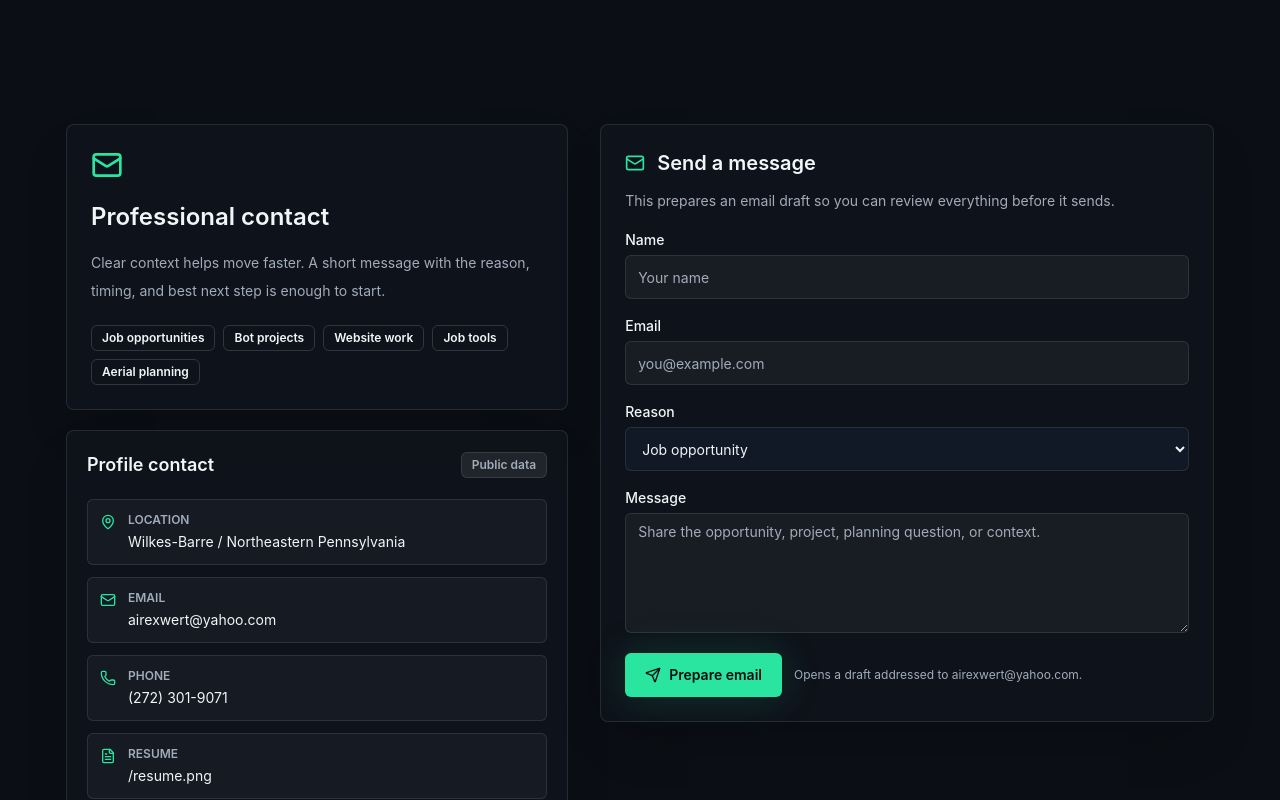
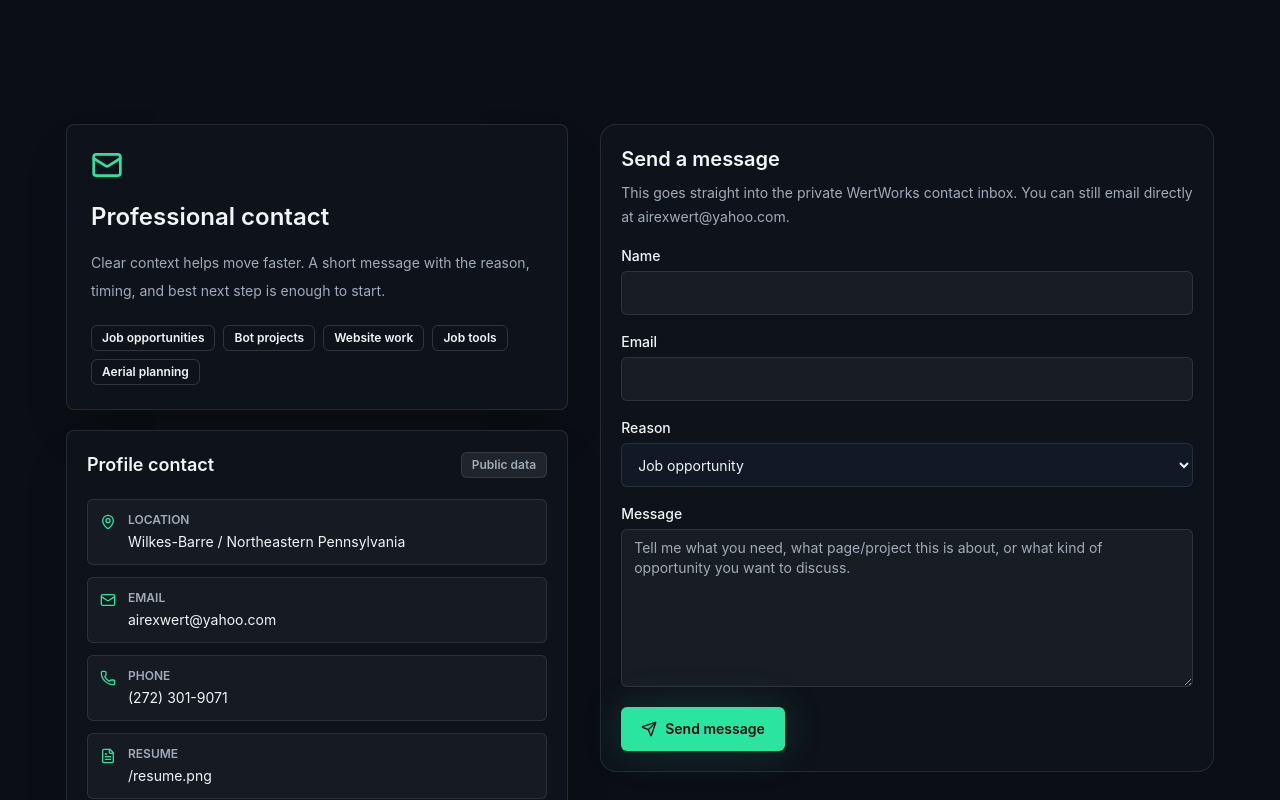
Before and after one commit to gissu-dev/airexwert, a Next.js app: page /contact in a window 1280 px wide. Shown: the part 360-1160 px from the top of the page. Built offline with nearby package versions, Linux system fonts and the light colour scheme.

Commit message:
Add working contact form submissions

```diff
--- /dev/null
+++ b/app/api/contact/route.ts
@@ -0,0 +1,82 @@
+import { NextRequest, NextResponse } from "next/server";
+
+import { createSupabaseAdminClient } from "@/lib/supabase-admin";
+
+export const dynamic = "force-dynamic";
+
+const allowedReasons = [
+  "Job opportunity",
+  "Automation / bot project",
+  "Website project",
+  "Job tool idea",
+  "Aerial planning conversation",
+  "General contact",
+];
+
+function clean(value: unknown) {
+  return String(value ?? "").trim();
+}
+
+function isEmail(value: string) {
+  return /^[^\s@]+@[^\s@]+\.[^\s@]+$/.test(value);
+}
+
+export async function POST(request: NextRequest) {
+  try {
+    const body = await request.json();
+
+    const name = clean(body.name);
+    const email = clean(body.email).toLowerCase();
+    const reason = clean(body.reason);
+    const message = clean(body.message);
+
+    if (name.length < 2) {
+      return NextResponse.json(
+        { error: "Please enter your name." },
+        { status: 400 },
+      );
+    }
+
+    if (!isEmail(email)) {
+      return NextResponse.json(
+        { error: "Please enter a valid email." },
+        { status: 400 },
+      );
+    }
+
+    if (!allowedReasons.includes(reason)) {
+      return NextResponse.json(
+        { error: "Please choose a valid reason." },
+        { status: 400 },
+      );
+    }
+
+    if (message.length < 10) {
+      return NextResponse.json(
+        { error: "Please add a little more context." },
+        { status: 400 },
+      );
+    }
+
+    const supabase = createSupabaseAdminClient();
+
+    const { error } = await supabase.from("contact_messages").insert({
+      name,
+      email,
+      reason,
+      message,
+      status: "new",
+    });
+
+    if (error) {
+      return NextResponse.json({ error: error.message }, { status: 500 });
+    }
+
+    return NextResponse.json({ ok: true });
+  } catch {
+    return NextResponse.json(
+      { error: "Could not send message." },
+      { status: 500 },
+    );
+  }
+}
--- a/components/contact-form.tsx
+++ b/components/contact-form.tsx
@@ -1,7 +1,8 @@
 "use client";
 
 import { useEffect, useState } from "react";
-import { AlertCircle, Mail, Send } from "lucide-react";
+import { AlertCircle, CheckCircle2, Send } from "lucide-react";
+
 import { Button } from "@/components/ui/button";
 import { Input } from "@/components/ui/input";
 import { Label } from "@/components/ui/label";
@@ -15,14 +16,16 @@ const reasons = [
   "Website project",
   "Job tool idea",
   "Aerial planning conversation",
-  "General contact"
+  "General contact",
 ];
 
+type SubmitStatus = "idle" | "loading" | "success" | "error";
+
 export function ContactForm() {
-  const [status, setStatus] = useState<"idle" | "ready" | "error">("idle");
+  const [status, setStatus] = useState<SubmitStatus>("idle");
+  const [error, setError] = useState("");
   const [reason, setReason] = useState(reasons[0]);
   const [message, setMessage] = useState("");
-  const [mailtoHref, setMailtoHref] = useState("");
 
   useEffect(() => {
     const params = new URLSearchParams(window.location.search);
@@ -38,66 +41,74 @@ export function ContactForm() {
     }
   }, []);
 
+  async function handleSubmit(event: React.FormEvent<HTMLFormElement>) {
+    event.preventDefault();
+
+    const form = event.currentTarget;
+    const data = new FormData(form);
+
+    const payload = {
+      name: String(data.get("name") ?? "").trim(),
+      email: String(data.get("email") ?? "").trim(),
+      reason: String(data.get("reason") ?? "").trim(),
+      message: String(data.get("message") ?? "").trim(),
+    };
+
+    setStatus("loading");
+    setError("");
+
+    try {
+      const response = await fetch("/api/contact", {
+        method: "POST",
+        headers: {
+          "Content-Type": "application/json",
+        },
+        body: JSON.stringify(payload),
+      });
+
+      const result = await response.json();
+
+      if (!response.ok) {
+        throw new Error(result.error || "Could not send message.");
+      }
+
+      form.reset();
+      setReason(reasons[0]);
+      setMessage("");
+      setStatus("success");
+    } catch (caughtError) {
+      setStatus("error");
+      setError(
+        caughtError instanceof Error
+          ? caughtError.message
+          : "Could not send message.",
+      );
+    }
+  }
+
   return (
     <form
-      className="grid gap-5 rounded-lg border border-white/10 bg-card/75 p-5 shadow-2xl shadow-black/20 sm:p-6"
-      onSubmit={(event) => {
-        event.preventDefault();
-        const form = event.currentTarget;
-        const data = new FormData(form);
-        const name = String(data.get("name") ?? "").trim();
-        const email = String(data.get("email") ?? "").trim();
-        const reason = String(data.get("reason") ?? "").trim();
-        const message = String(data.get("message") ?? "").trim();
-
-        if (message.length < 10) {
-          setStatus("error");
-          setMailtoHref("");
-          return;
-        }
-
-        const subject = `WertWorks contact: ${reason}`;
-        const body = [
-          `Name: ${name}`,
-          `Email: ${email}`,
-          `Reason: ${reason}`,
-          "",
-          message
-        ].join("\n");
-
-        setMailtoHref(
-          `mailto:${profile.email}?subject=${encodeURIComponent(
-            subject
-          )}&body=${encodeURIComponent(body)}`
-        );
-        setStatus("ready");
-      }}
+      onSubmit={handleSubmit}
+      className="grid gap-5 rounded-2xl border border-white/10 bg-card/75 p-5"
     >
       <div>
-        <div className="flex items-center gap-3">
-          <Mail className="h-5 w-5 text-primary" aria-hidden="true" />
-          <h2 className="text-xl font-semibold">Send a message</h2>
-        </div>
-        <p className="mt-3 text-sm leading-6 text-muted-foreground">
-          This prepares an email draft so you can review everything before it
-          sends.
+        <h2 className="text-xl font-semibold">Send a message</h2>
+        <p className="mt-2 text-sm leading-6 text-muted-foreground">
+          This goes straight into the private WertWorks contact inbox. You can
+          still email directly at {profile.email}.
         </p>
       </div>
 
       <div className="grid gap-2">
         <Label htmlFor="name">Name</Label>
-        <Input id="name" name="name" placeholder="Your name" required />
+        <Input id="name" name="name" required />
       </div>
+
       <div className="grid gap-2">
         <Label htmlFor="email">Email</Label>
-        <Input
-          id="email"
-          name="email"
-          type="email"
-          placeholder="you@example.com"
-          required
-        />
+        <Input id="email" name="email" type="email" required />
       </div>
+
       <div className="grid gap-2">
         <Label htmlFor="reason">Reason</Label>
         <Select
@@ -106,63 +117,66 @@ export function ContactForm() {
           value={reason}
           onChange={(event) => setReason(event.target.value)}
         >
-          {reasons.map((reason) => (
-            <option key={reason} value={reason}>
-              {reason}
+          {reasons.map((reasonOption) => (
+            <option key={reasonOption} value={reasonOption}>
+              {reasonOption}
             </option>
           ))}
         </Select>
       </div>
+
       <div className="grid gap-2">
         <Label htmlFor="message">Message</Label>
         <Textarea
           id="message"
           name="message"
-          placeholder="Share the opportunity, project, planning question, or context."
           value={message}
+          placeholder="Tell me what you need, what page/project this is about, or what kind of opportunity you want to discuss."
+          rows={7}
           onChange={(event) => {
             setMessage(event.target.value);
+
             if (status !== "idle") {
               setStatus("idle");
-              setMailtoHref("");
+              setError("");
             }
           }}
           required
         />
       </div>
 
-      <div className="flex flex-col gap-3 sm:flex-row sm:items-center">
-        <Button type="submit" className="w-full sm:w-fit">
-          <Send className="h-4 w-4" aria-hidden="true" />
-          Prepare email
-        </Button>
-        <p className="text-xs leading-5 text-muted-foreground">
-          Opens a draft addressed to {profile.email}.
-        </p>
-      </div>
+      <Button
+        type="submit"
+        className="w-full sm:w-fit"
+        disabled={status === "loading"}
+      >
+        <Send className="h-4 w-4" aria-hidden="true" />
+        {status === "loading" ? "Sending..." : "Send message"}
+      </Button>
 
-      {status === "ready" && mailtoHref ? (
+      {status === "success" ? (
         <p
-          className="flex flex-col gap-3 rounded-md border border-primary/20 bg-primary/10 px-3 py-3 text-sm leading-6 text-primary sm:flex-row sm:items-center sm:justify-between"
+          className="flex items-start gap-2 rounded-md border border-primary/20 bg-primary/10 px-3 py-3 text-sm leading-6 text-primary"
           role="status"
         >
-          <span>Email draft is ready. Review it in your mail app before sending.</span>
-          <Button asChild variant="outline" size="sm">
-            <a href={mailtoHref}>
-              <Mail className="h-4 w-4" aria-hidden="true" />
-              Open email draft
-            </a>
-          </Button>
+          <CheckCircle2
+            className="mt-0.5 h-4 w-4 shrink-0"
+            aria-hidden="true"
+          />
+          Message sent. I’ll review it from the private admin side.
         </p>
       ) : null}
 
       {status === "error" ? (
         <p
-          className="flex items-start gap-2 rounded-md border border-red-400/25 bg-red-400/10 px-3 py-2 text-sm leading-6 text-red-100"
+          className="flex items-start gap-2 rounded-md border border-red-400/25 bg-red-400/10 px-3 py-3 text-sm leading-6 text-red-100"
           role="alert"
         >
-          <AlertCircle className="mt-0.5 h-4 w-4 shrink-0" aria-hidden="true" />
-          Add a little more context before preparing the email.
+          <AlertCircle
+            className="mt-0.5 h-4 w-4 shrink-0"
+            aria-hidden="true"
+          />
+          {error}
         </p>
       ) : null}
     </form>
```
